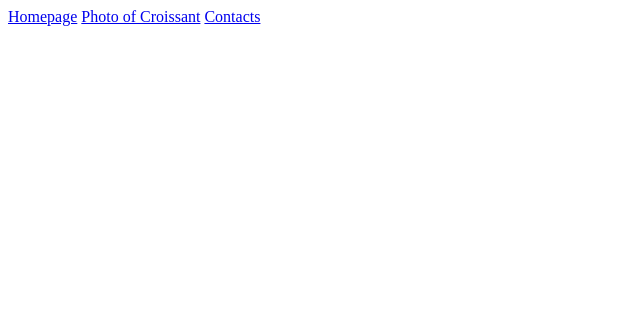
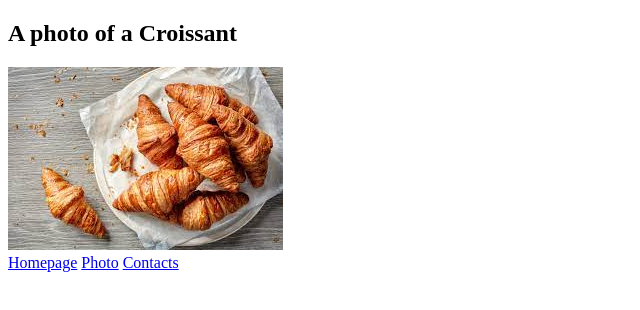
Before and after one commit to lindimorudi/Croissant, a plain HTML site: page photo.html in a window 1280 px wide. Shown: the whole page, without its empty margins (0-640 px from the left). Drawn offline with Linux system fonts and the light colour scheme.

Commit message:
Adding details to the pages

```diff
--- a/photo.html
+++ b/photo.html
@@ -7,9 +7,14 @@
     <link rel="stylesheet" href="/src/style.css">
 </head>
 <body>
-    <a href="index.html">Homepage</a>
- <a href="photo.html">Photo of Croissant</a>
- <a href="contact.html">Contacts</a>
+    <h2>A photo of a Croissant</h2>
+    <img src="/Croissant/image/Croissant.jpg" alt="croissant">
+
+    <div class="multiple-pages">
+        <a href="index.html">Homepage</a>
+        <a href="photo.html">Photo</a>
+        <a href="contact.html">Contacts</a>
+       </div>
 
 </body>
 </html>
```
Also changed, not shown: contact.html (+7 -2 lines), index.html (+5 -3 lines).
